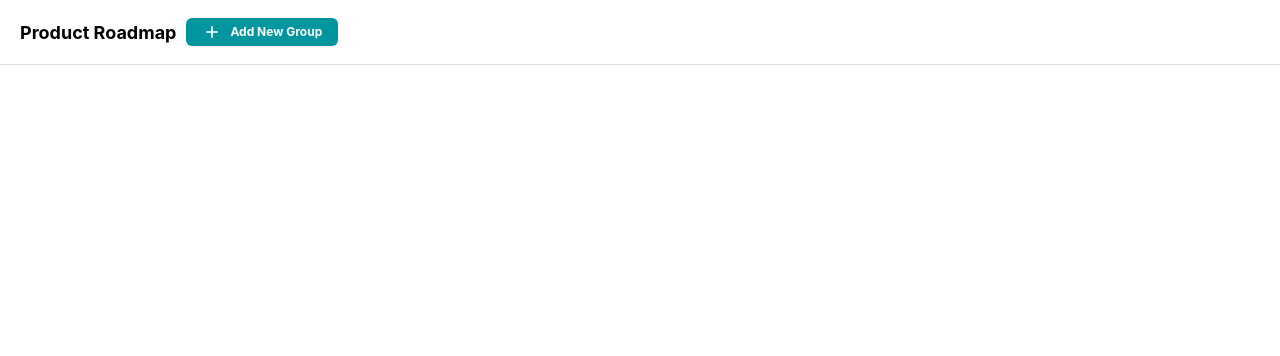
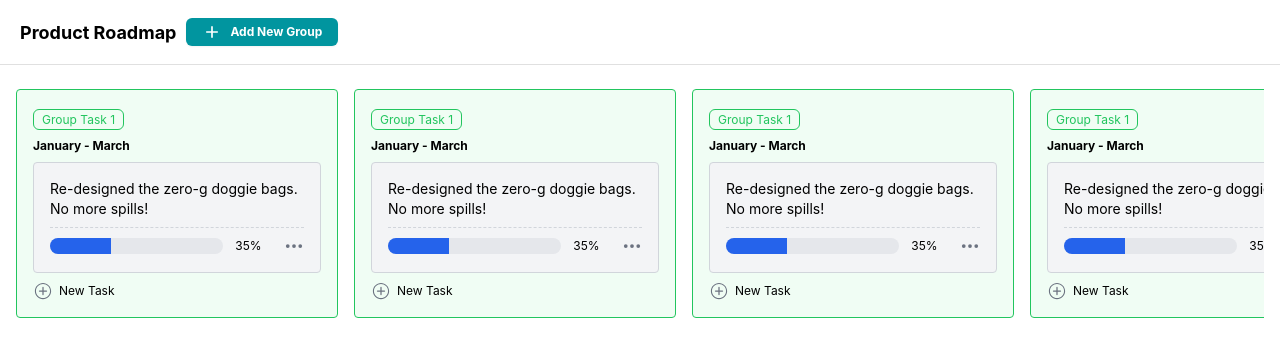
Before and after one commit to Ariefhsnn/todo-app, a React (Create React App) app: page / in a window 1280 px wide. Shown: the top 356 px of the page. Built offline with nearby package versions, Linux system fonts and the light colour scheme.

Commit message:
[arief] - add Task component (Badge, TaskCard, ProgressBar, GroupTask, Dropdown) and add index file in hooks folder

```diff
--- /dev/null
+++ b/src/components/Task/Badge.jsx
@@ -0,0 +1,9 @@
+import React from "react";
+
+export const Badge = () => {
+    return (
+        <div>
+            <span className=" py-0.5 px-2 border border-green-500 rounded-md text-xs text-green-500">Group Task 1</span>
+        </div>
+    )
+}
--- /dev/null
+++ b/src/components/Task/Dropdown.jsx
@@ -0,0 +1,10 @@
+import React from "react";
+import { BsThreeDots } from 'react-icons/bs';
+
+export const Dropdown = () => {
+    return (
+        <div className="flex w-full justify-end">
+            <BsThreeDots className="text-gray-500 flex text-xl" />
+        </div>
+    )
+}
--- /dev/null
+++ b/src/components/Task/GroupTask.jsx
@@ -0,0 +1,20 @@
+import React from "react";
+import { Badge } from "..";
+import { TaskCard } from "..";
+import { IoIosAddCircleOutline } from "react-icons/io";
+
+export const GroupTask = () => {
+    return (
+        <section className="flex flex-col p-4 border gap-2 border-green-500 rounded bg-green-50">
+            <Badge />
+            <p className="text-xs font-bold">January - March</p>
+            <div className="max-h-screen">
+                <TaskCard />
+            </div>
+            <button className="flex items-center gap-1.5">
+                <IoIosAddCircleOutline className="h-5 w-5 text-gray-500 font-bold" />
+                <p className="text-xs">New Task</p>
+            </button>
+        </section>
+    )
+}
--- /dev/null
+++ b/src/components/Task/ProgressBar.jsx
@@ -0,0 +1,13 @@
+import React from "react";
+
+export const ProgressBar = () => {
+    return (
+        <div className="w-full flex items-center gap-3">
+            <div className="w-full flex bg-gray-200 rounded-full ">
+                <div className="h-4 bg-blue-600 rounded-l-full w-[35%]"></div>
+            </div>
+            <span className="text-xs">35%</span>
+        </div>
+
+    )
+}
--- /dev/null
+++ b/src/components/Task/TaskCard.jsx
@@ -0,0 +1,18 @@
+import React from "react";
+import { ProgressBar, Dropdown } from "..";
+
+export const TaskCard = () => {
+    return (
+        <div className="w-72 border border-gray-300 bg-gray-100 p-4 text-sm rounded">
+            <p className="border-b border-dashed border-gray-300 pb-2">Re-designed the zero-g doggie bags. No more spills!</p>
+            <div className="mt-2 flex items-center">
+                <div className="w-5/6">
+                    <ProgressBar />
+                </div>
+                <div className="w-1/6 flex justify-end">
+                    <Dropdown />
+                </div>
+            </div>
+        </div>
+    )
+}
--- a/src/components/form/Form.jsx
+++ b/src/components/form/Form.jsx
@@ -4,7 +4,7 @@ import { MdOutlineWarning } from "react-icons/md";
 import { Button } from '..'
 
 export const Form = ({ isEdit, formType, onCancel }) => {
-    const { register, handleSubmit, watch, formState: { errors } } = useForm();
+    const { register, handleSubmit, formState: { errors } } = useForm();
     const onSubmit = data => console.log(data);
 
     const cancelHandler = (e) => {
@@ -65,17 +65,24 @@ export const Form = ({ isEdit, formType, onCancel }) => {
                     <label htmlFor="title" className="font-bold text-gray-700">Title</label>
                     <input {...register('title', { required: 'Title Required!' })} type="text" placeholder="Type your Title" className="text-gray-500 border-2 border-gray-300 rounded py-2 px-4 outline-none" />
                     {
-                        errors.name?.type === 'required' &&
+                        errors.title?.type === 'required' &&
                         <div className="flex items-center text-red-500 gap-1 w-full font-bold">
                             <MdOutlineWarning className="h-5 w-5" />
-                            <p>{errors.name?.message}</p>
+                            <p>{errors.title?.message}</p>
                         </div>
                     }
                 </div>
 
                 <div className="flex flex-col gap-2">
-                    <label htmlFor="progress_percentage" className="font-bold text-gray-700">Description</label>
-                    <textarea {...register('description')} placeholder="Description" className="text-gray-500 border-2 border-gray-300 rounded py-2 px-4 outline-none"></textarea>
+                    <label htmlFor="description" className="font-bold text-gray-700">Description</label>
+                    <textarea {...register('description', { required: 'Description Required!' }) } placeholder="Description" className="text-gray-500 border-2 border-gray-300 rounded py-2 px-4 outline-none"></textarea>
+                    {
+                        errors.description?.type === 'required' &&
+                        <div className="flex items-center text-red-500 gap-1 w-full font-bold">
+                            <MdOutlineWarning className="h-5 w-5" />
+                            <p>{errors.description?.message}</p>
+                        </div>
+                    }
                 </div>
 
                 <div className="flex w-full justify-end gap-5 items-center">
@@ -111,7 +118,7 @@ export const Form = ({ isEdit, formType, onCancel }) => {
         <Fragment>
             {formType === "task" ? (
                 <TaskForm />
-             ) : formType == "group" ? (
+             ) : formType === "group" ? (
                 <GroupForm />
              ) : (
                 <DeleteTask />
--- a/src/components/index.jsx
+++ b/src/components/index.jsx
@@ -2,5 +2,10 @@ import { Navbar } from "./layout/Navbar";
 import { Button } from "./button/Button";
 import { Modal } from "./modal/Modal";
 import { Form } from "./form/Form";
+import { Badge } from "./Task/Badge";
+import { GroupTask } from "./Task/GroupTask";
+import { TaskCard } from "./Task/TaskCard";
+import { ProgressBar } from "./Task/ProgressBar";
+import { Dropdown } from "./Task/Dropdown";
 
-export { Navbar, Button, Modal, Form }
+export { Navbar, Button, Modal, Form, Badge, GroupTask, TaskCard, ProgressBar, Dropdown }
--- /dev/null
+++ b/src/hooks/index.jsx
@@ -0,0 +1,6 @@
+export const config = {
+    headers: {
+      "Content-Type": "application/json",
+      Authorization: `Bearer eyJhbGciOiJIUzI1NiJ9.eyJ1c2VyX2lkIjoxNzQsImV4cCI6MTY4MTgyMDA3MH0.NJ4JEJtk1qoOFDUaZXzUdsvASspC1coMBSOHrLxKRiU`,
+    },
+};
--- a/src/pages/index.jsx
+++ b/src/pages/index.jsx
@@ -1,5 +1,5 @@
 import React from "react";
-import { Navbar, Modal, Form } from "../components";
+import { Navbar, Modal, Form, GroupTask } from "../components";
 import { useState } from "react";
 
 export default function Index(){
@@ -51,6 +51,15 @@ export default function Index(){
                     onCancel={closeModalAddTask}
                 />
             </Modal>
+
+            <div className="flex mt-6 overflow-x-auto gap-4 mx-4">
+                <GroupTask />
+                <GroupTask />
+                <GroupTask />
+                <GroupTask />
+                <GroupTask />
+                <GroupTask />
+            </div>
         </>
     )
 }
```
